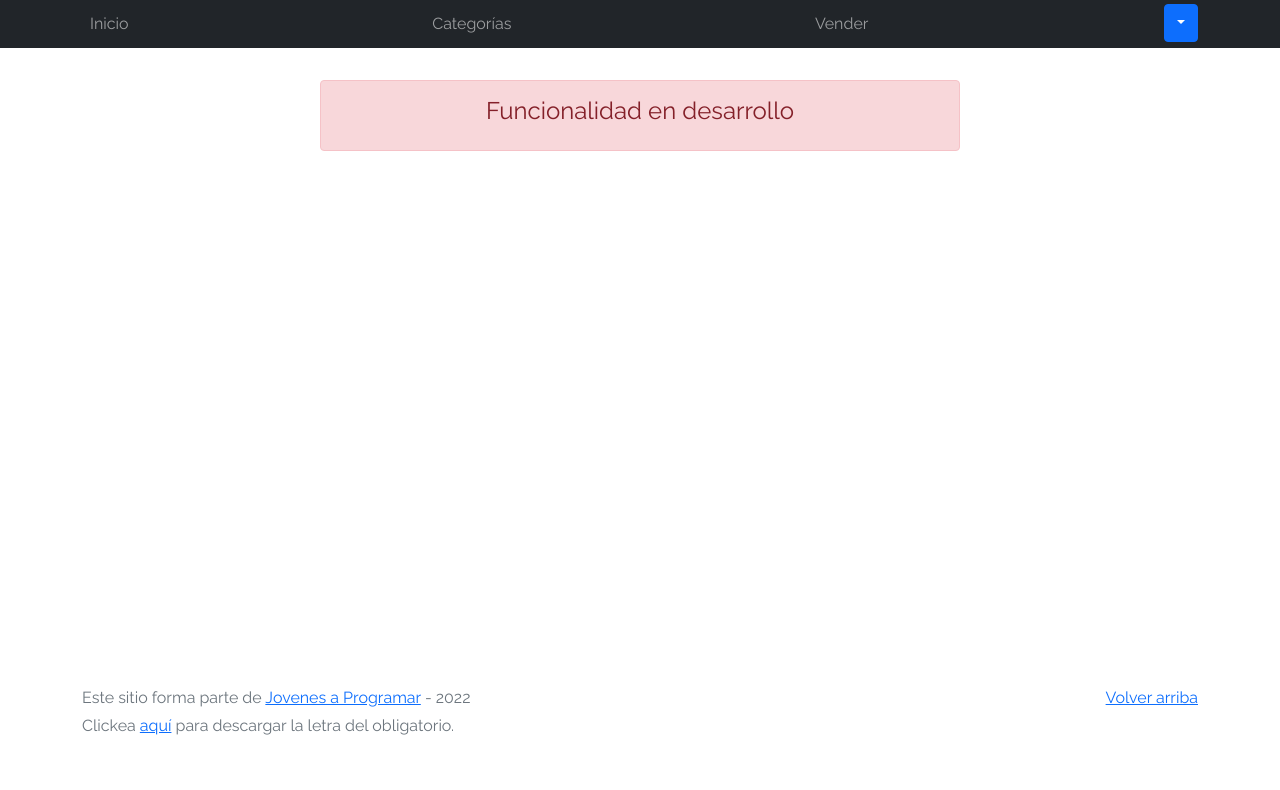
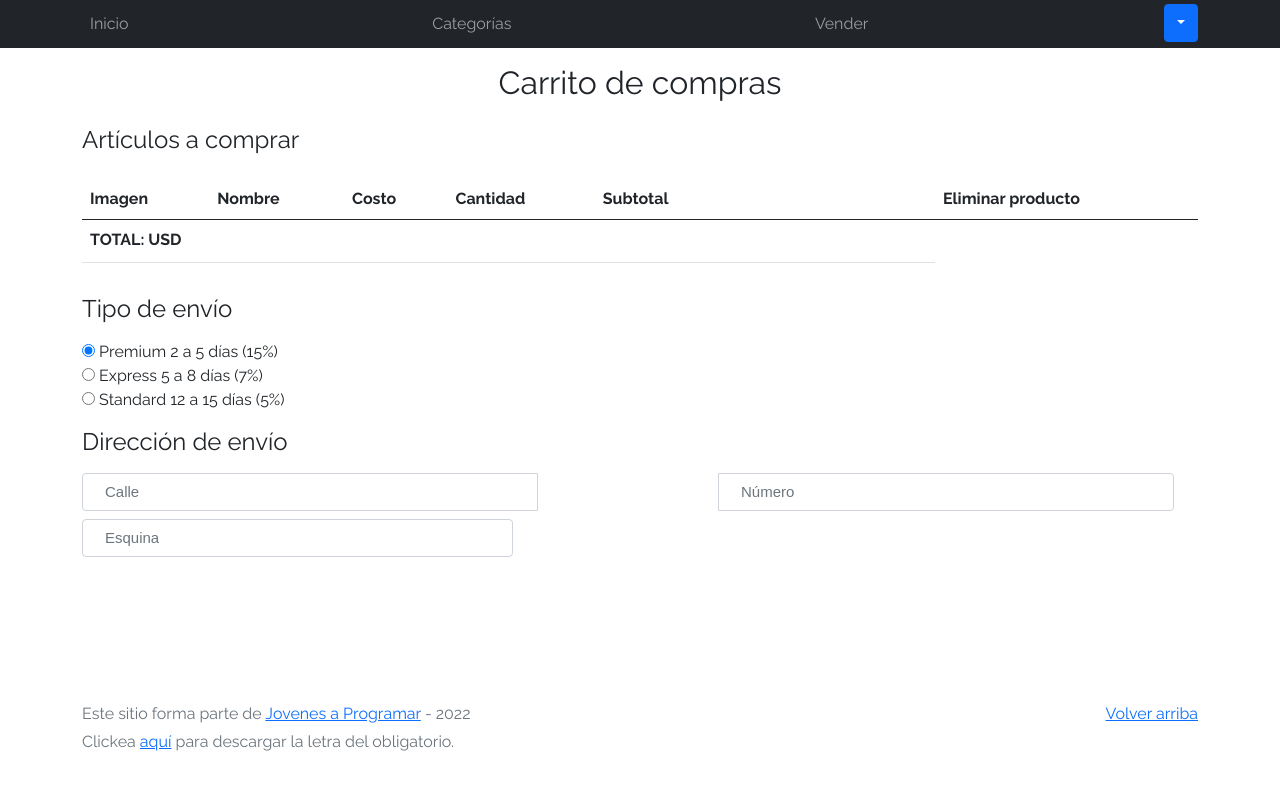
Before and after one commit to victoria233/workspace-inicial, a plain HTML site: page cart.html in a window 1280 px wide. Drawn offline with Linux system fonts and the light colour scheme.

Commit message:
Sprint 5 - cart.html Only (Part 1)

```diff
--- a/cart.html
+++ b/cart.html
@@ -33,7 +33,9 @@
           </li>
           <!-- se agrega el menú desplegable -->
           <div class="dropdown">
-        <a class="btn btn-primary dropdown-toggle" type="button" class="nav-link" id="nav-localUser" id="dropdownMenuButton1" data-toggle="dropdown" data-bs-toggle="dropdown" aria-expanded="false"><i class="fa fa-user fa-fw"></i>localUser</a>
+            <a class="btn btn-primary dropdown-toggle" type="button" class="nav-link" id="nav-localUser"
+              id="dropdownMenuButton1" data-toggle="dropdown" data-bs-toggle="dropdown" aria-expanded="false"><i
+                class="fa fa-user fa-fw"></i>localUser</a>
             <div class="dropdown-menu" aria-labelledby="dropdownMenuButton1">
               <li><a class="dropdown-item" href="cart.html">Mi carrito</a></li>
               <li><a class="dropdown-item" href="my-profile.html">Mi perfil</a></li>
@@ -46,8 +48,75 @@
   </nav>
   <main>
     <div class="container">
-      <div class="alert alert-danger text-center" role="alert">
-        <h4 class="alert-heading">Funcionalidad en desarrollo</h4>
+      <div class="row mt-3">
+        <div class="col">
+          <h2 class="d-flex justify-content-center mb-4">Carrito de compras</h2>
+          <h4 class="d-flex justify-content-start mb-4">Artículos a comprar</h4>
+        </div>
+        <div id="mostrarUser25801" class="form-group table-responsive">
+          <table class="form-group table" id="lista-compra">
+            <thead>
+              <tr>
+                <th scope="col">Imagen</th>
+                <th scope="col">Nombre</th>
+                <th scope="col">Costo</th>
+                <th scope="col">Cantidad</th>
+                <th scope="col">Subtotal</th>
+                <th scope="col">Eliminar producto</th>
+              </tr>
+
+            </thead>
+
+            <tr>
+              <th colspan="4" scope="col" class="text-right">TOTAL: <span>USD </span></th>
+
+              <th scope="col">
+                <input id="total" name="total" class="font-weight-bold border-0" readonly style="background-color: white;"></input>
+              </th>
+            </tr>
+          </table>
+        </div>
+      </div>
+    </div>
+
+    <div class="container">
+      <div class="row mt-3">
+
+        <h4>Tipo de envío</h4>
+
+        <div class="row mt-2">
+          <div>
+            <input type="radio" id="premium" name="tipoenvio" checked>
+            <label for="premium">Premium 2 a 5 días (15%)</label>
+          </div>
+          <div>
+            <input type="radio" id="express" name="tipoenvio">
+            <label for="express">Express 5 a 8 días (7%)</label>
+          </div>
+          <div>
+            <input type="radio" id="standard" name="tipoenvio">
+            <label for="standard">Standard 12 a 15 días (5%)</label>
+          </div>
+        </div>
+      </div>
+
+      <div class="row mt-3">
+
+        <h4>Dirección de envío</h4>
+
+        <div class="row mt-2">
+          <div class="input-group col-3">
+            <input name="calle" id="calle" type="text" required class="form-control"placeholder="Calle">
+            <span class="input-group-addon col-2"></span>
+            <input name="numero" id="numero" type="text" required class="form-control" placeholder="Número">
+          </div>
+          <div class="row mt-2">
+            <div class="col-5">
+              <input name="esquina" id="esquina" type="text" required class="form-control"
+                placeholder="Esquina">
+            </div>
+          </div>
+        </div>
       </div>
     </div>
   </main>
--- a/js/product-info.js
+++ b/js/product-info.js
@@ -7,6 +7,10 @@ function showProductInfo(){
     /* para obtener el nombre del producto desde el json */
     document.getElementById("nombre-producto").innerHTML = `
         <h3 class="text-center">${product.name}</h3>
+
+        <div class="d-grid gap-2 d-md-flex justify-content-md-end">
+        <button type="button" class="btn btn-success pull-right">Comprar</button>
+        </div>
         `;
     /* para obtener e imprimir los detalles del producto */
     let htmlContentToAppend = "";
@@ -28,7 +32,6 @@ function showProductInfo(){
 
                         <p><strong>Imágenes ilustrativas</strong></p>
                         <ul class="row p-0" id="imagen-producto"></ul>
-                    </div>
                 </div>
                 `
     document.getElementById("detalles-producto").innerHTML = htmlContentToAppend;
```
Lines whose indentation alone changed are shown as unchanged.
